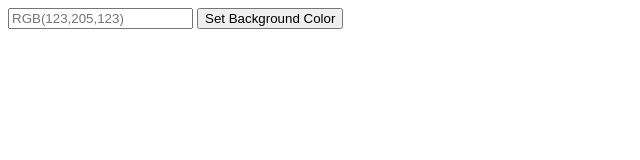
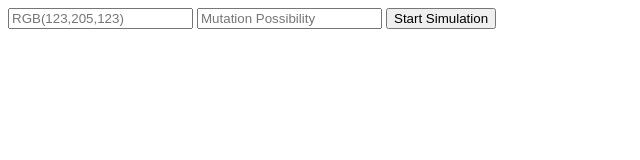
Before and after one commit to PavlosMak/NaturalSelectionSimulator, a plain HTML site: page index.html in a window 1280 px wide. Shown: the whole page, without its empty margins (0-640 px from the left). Drawn offline with Linux system fonts and the light colour scheme.

Commit message:
Add files via upload

```diff
--- a/index.html
+++ b/index.html
@@ -1,13 +1,15 @@
 <!DOCTYPE html>
 <html>
 <head>
+    <meta charset="UTF-8">
     <title>Natural Selection Simulator</title>
-    <script type="text/javascript" src="main.js"></script>
 </head>
 <body>
-    <form>
+    <form id="settings">
         <input type="text" id="color_field" placeholder="RGB(123,205,123)"/>
-        <input type="button" value="Set Background Color" onclick="changeBackground()"/>
+        <input type="text" id="mutation_field" placeholder="Mutation Possibility"/>
+        <input type="button" value="Start Simulation" onclick="initialize()"/>
     </form>
 </body>
+<script type="text/javascript" src="main.js"></script>
 </html>
--- a/main.js
+++ b/main.js
@@ -1,6 +1,11 @@
 //Main javascript file
-function changeBackground(){
-  var color = document.getElementById("color_field").value;
-  //alert(color);
-  document.body.style.backgroundColor = color;
+
+var mutation_chance;
+
+function initialize(){
+    var color = document.getElementById("color_field").value;
+    //alert(color);
+    document.body.style.backgroundColor = color;
+    var mutation_rate = document.getElementById("mutation_field").value;
+    mutation_chance = mutation_rate;
 }
```
